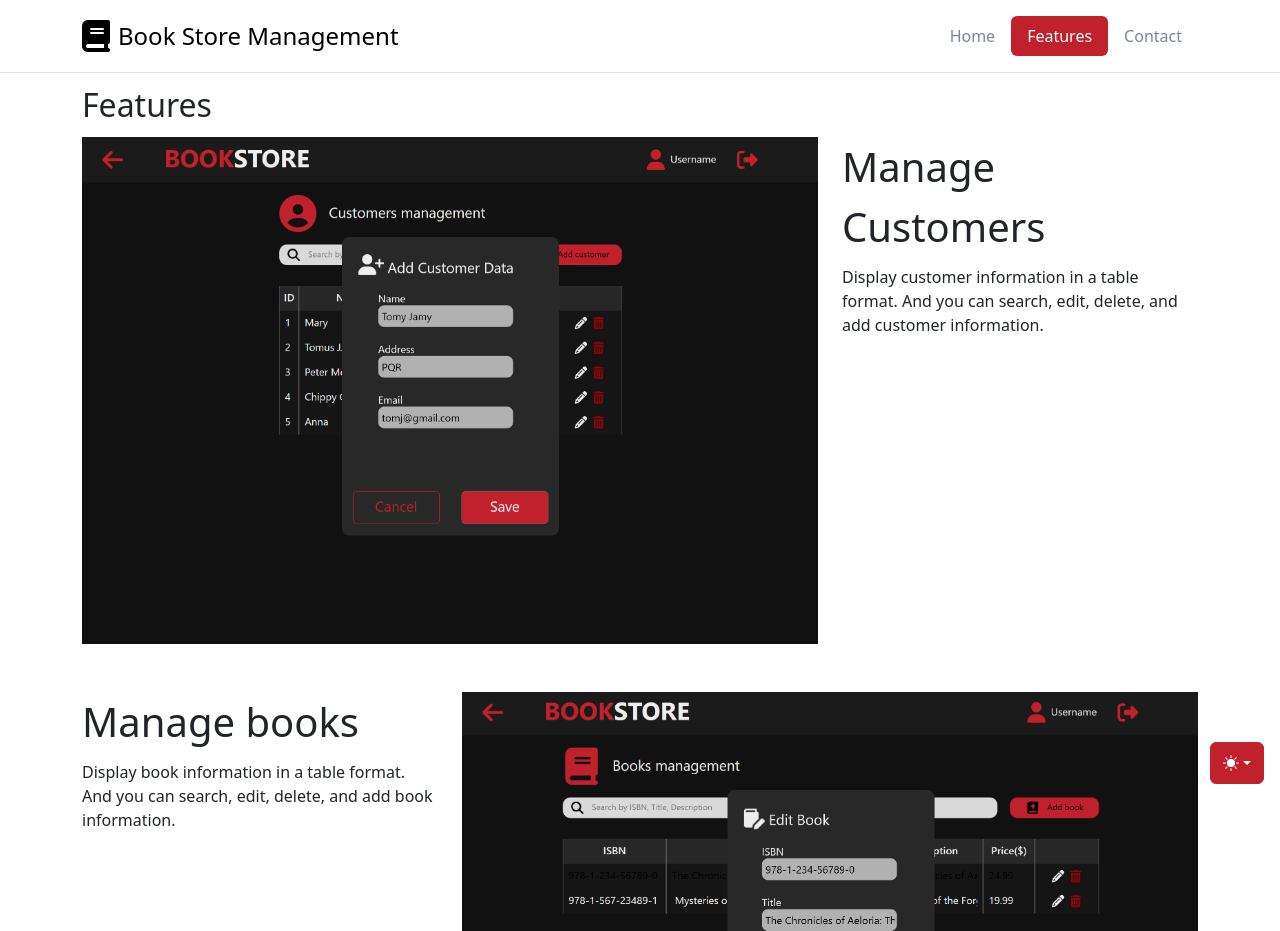
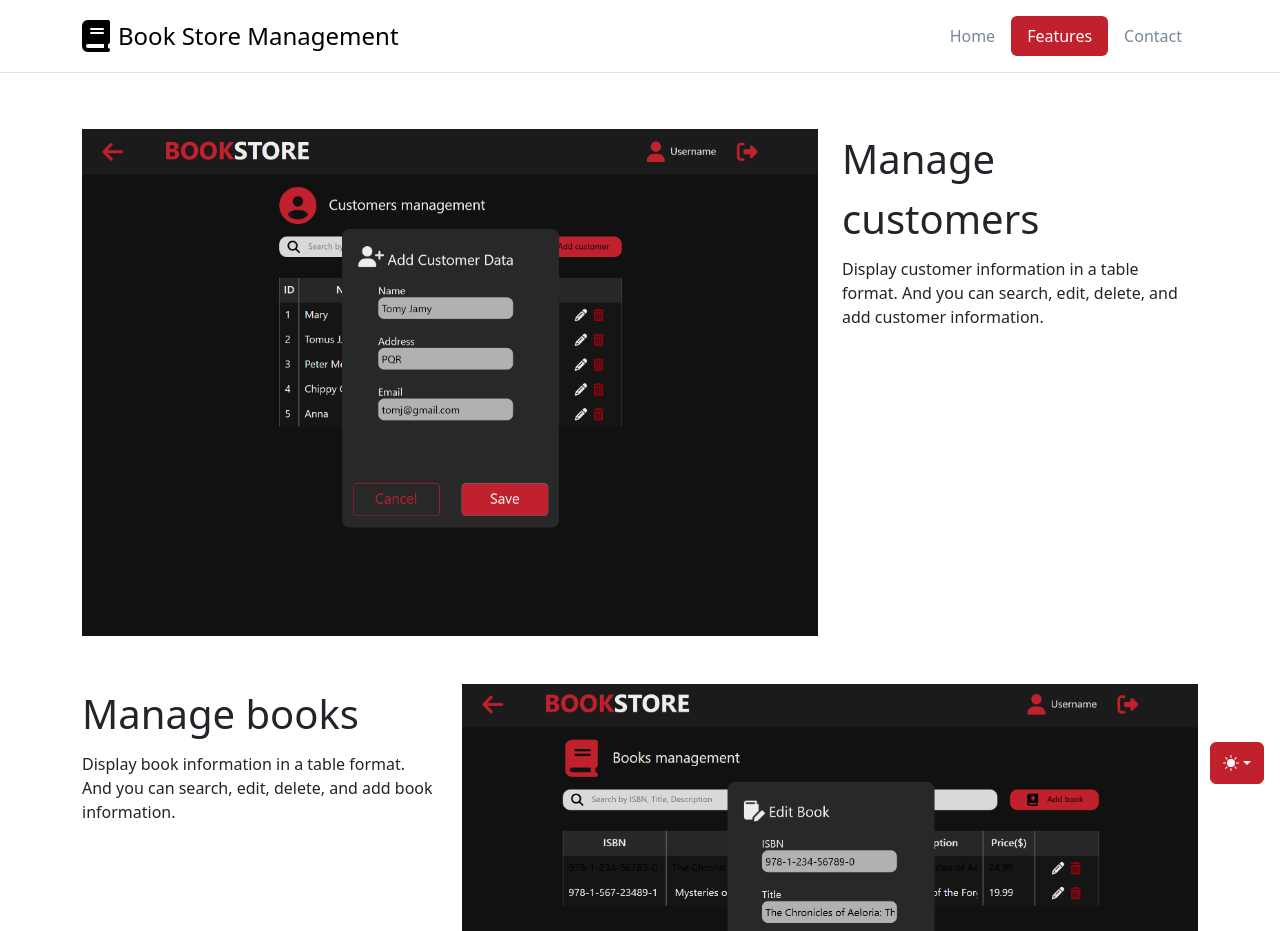
Before and after one commit to kritsanaphong-t/sales-page-book-store-management, a plain HTML site: page features.html in a window 1280 px wide. Shown: the top 931 px of the page. Drawn offline with nearby package versions, Linux system fonts and the light colour scheme.

Commit message:
add padding

```diff
--- a/features.html
+++ b/features.html
@@ -176,15 +176,14 @@
         </ul>
       </nav>
     </header>
-    <main class="content container">
-      <div class="fs-2 mb-2">Features</div>
+    <main class="content container pt-5">
       <section class="mb-5">
         <div class="row">
           <div class="col-8">
             <img class="w-100" src="/images/feature1.png" alt="" />
           </div>
           <div class="col-4">
-            <div class="fs-1 mb-2">Manage Customers</div>
+            <div class="fs-1 mb-2">Manage customers</div>
             <div class="text-wrap">
               Display customer information in a table format. And you can
               search, edit, delete, and add customer information.
```
